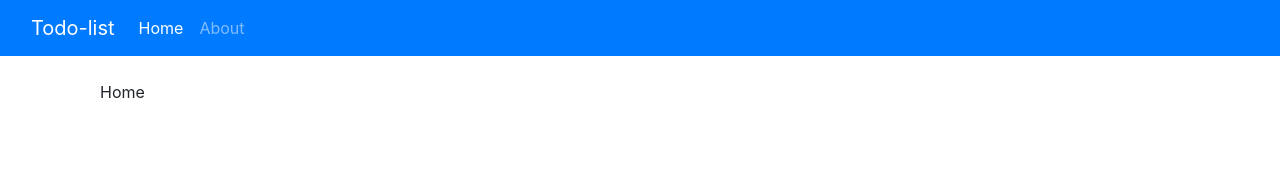
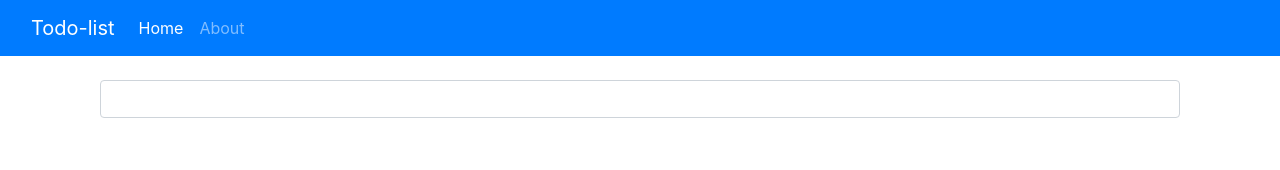
Before and after one commit to denys-zdor83/todo-react, a React (Create React App) app: page / in a window 1280 px wide. Shown: the top 170 px of the page. Built offline with nearby package versions, Linux system fonts and the light colour scheme.

Commit message:
made a bold Form input

```diff
--- /dev/null
+++ b/src/components/Form.jsx
@@ -0,0 +1,11 @@
+import React from 'react'
+
+function Form() {
+  return (
+   <form>
+     <input type="text" className="form-control" />
+   </form>
+  );
+}
+
+export default Form;
--- a/src/pages/Home.jsx
+++ b/src/pages/Home.jsx
@@ -1,10 +1,11 @@
 import React from 'react'
+import Form from '../components/Form'
 
 
 function Home() {
   return (
     <div className="container">
-      Home
+      <Form />
     </div>
   );
 }
```
